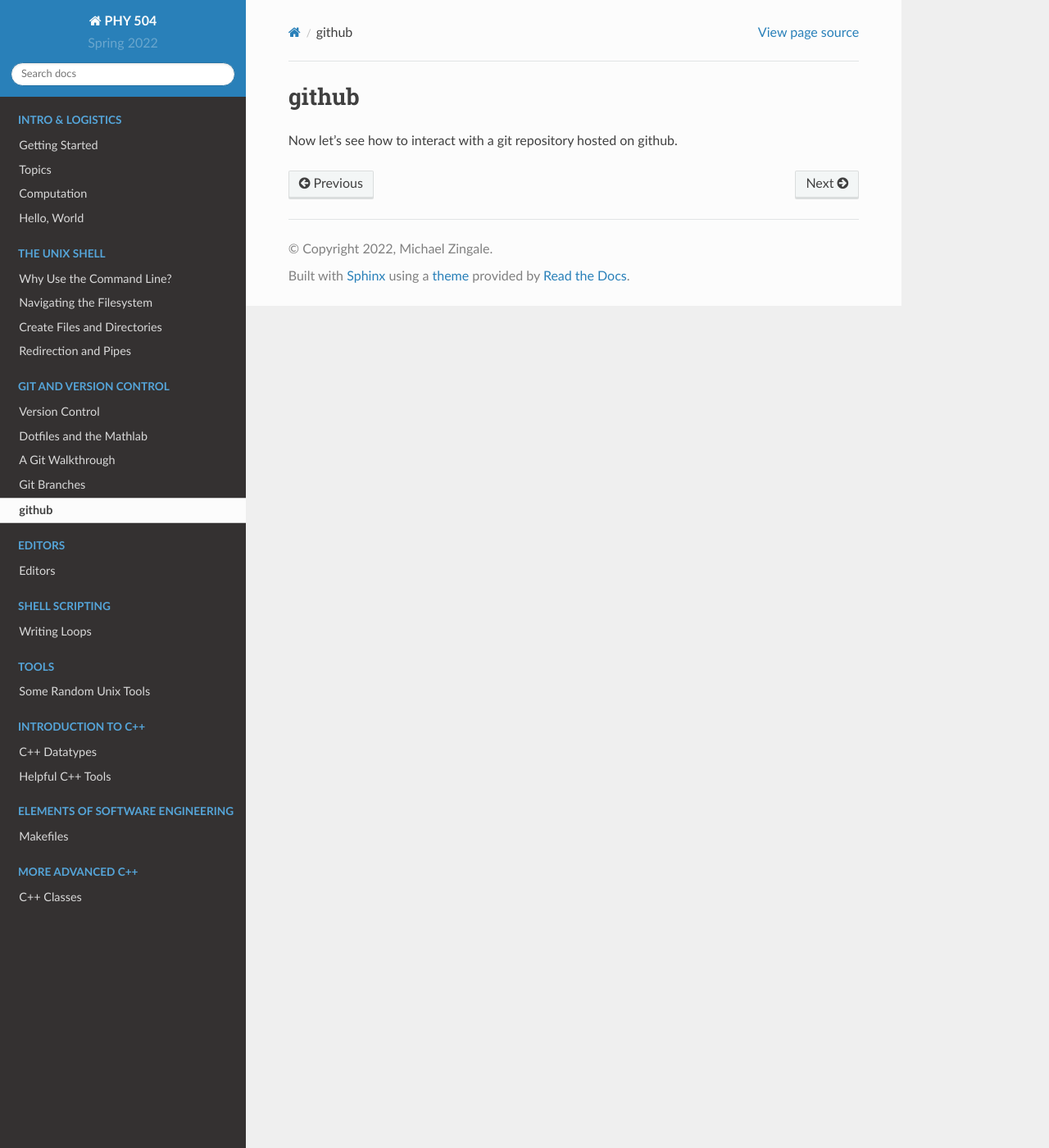
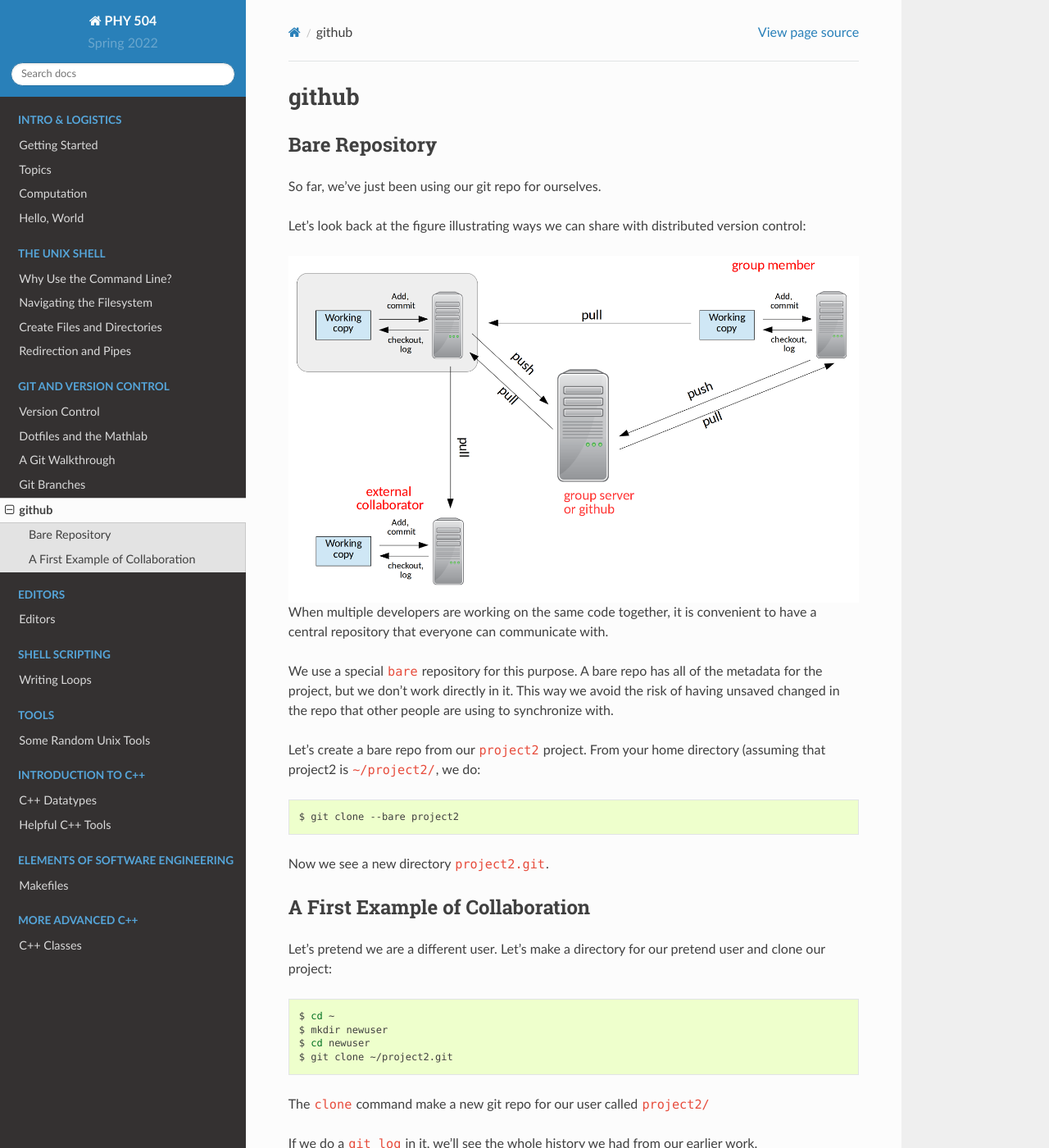
Before and after one commit to zingale/phy504, a Sphinx documentation site: the page built from docs/source/github.rst, in a window 1280 px wide and 1400 px high. Shown: the whole window at 82% size. Built offline with Sphinx 7.4.7 and the Read the Docs theme 2.0.0, drawn with Linux system fonts in a browser that asks for light colours; some of the changed text lies outside the part shown.

Commit message:
some remotes

```diff
--- a/docs/source/git-branches.rst
+++ b/docs/source/git-branches.rst
@@ -8,7 +8,7 @@
 To get more practice, we'll start a new project and initialize it.
 
 .. figure:: https://imgs.xkcd.com/comics/git.png
-   :width: 90%
+   :width: 75%
    :align: center
    :alt: xkcd comic on git
 
--- a/docs/source/github.rst
+++ b/docs/source/github.rst
@@ -2,4 +2,65 @@
 github
 ******
 
-Now let's see how to interact with a git repository hosted on github.
+Bare Repository
+===============
+
+So far, we've just been using our git repo for ourselves.
+
+Let's look back at the figure illustrating ways we can share with distributed version control:
+
+.. image:: distributed_version_control.png
+   :align: center
+
+When multiple developers are working on the same code together, it is
+convenient to have a central repository that everyone can communicate
+with.
+
+We use a special ``bare`` repository for this purpose.  A bare repo
+has all of the metadata for the project, but we don't work directly in
+it.  This way we avoid the risk of having unsaved changed in the repo
+that other people are using to synchronize with.
+
+Let's create a bare repo from our ``project2`` project.  From your home directory
+(assuming that project2 is ``~/project2/``, we do:
+
+.. prompt:: bash
+
+   git clone --bare project2
+
+Now we see a new directory ``project2.git``.
+
+
+
+A First Example of Collaboration
+================================
+
+Let's pretend we are a different user.  Let's make a directory for our pretend user and clone our project:
+
+.. prompt:: bash
+
+   cd ~
+   mkdir newuser
+   cd newuser
+   git clone ~/project2.git
+
+The ``clone`` command make a new git repo for our user called ``project2/``
+
+If we do a ``git log`` in it, we'll see the whole history we had from
+our earlier work.
+
+Now, this repo knows where it was cloned from, through a concept
+called *remotes*.  A remote is a repo (usually a bare repo) that we
+communicate with the share our changes (a *push*) of get changes from
+other users (a *pull*).  We can see our remote by doing:
+
+.. prompt:: bash
+
+   git remote -v
+
+We'll see something like:
+
+.. code::
+
+   origin	/home/campus.stonybrook.edu/mzingale/project2.git (fetch)
+   origin	/home/campus.stonybrook.edu/mzingale/project2.git (push)
```
